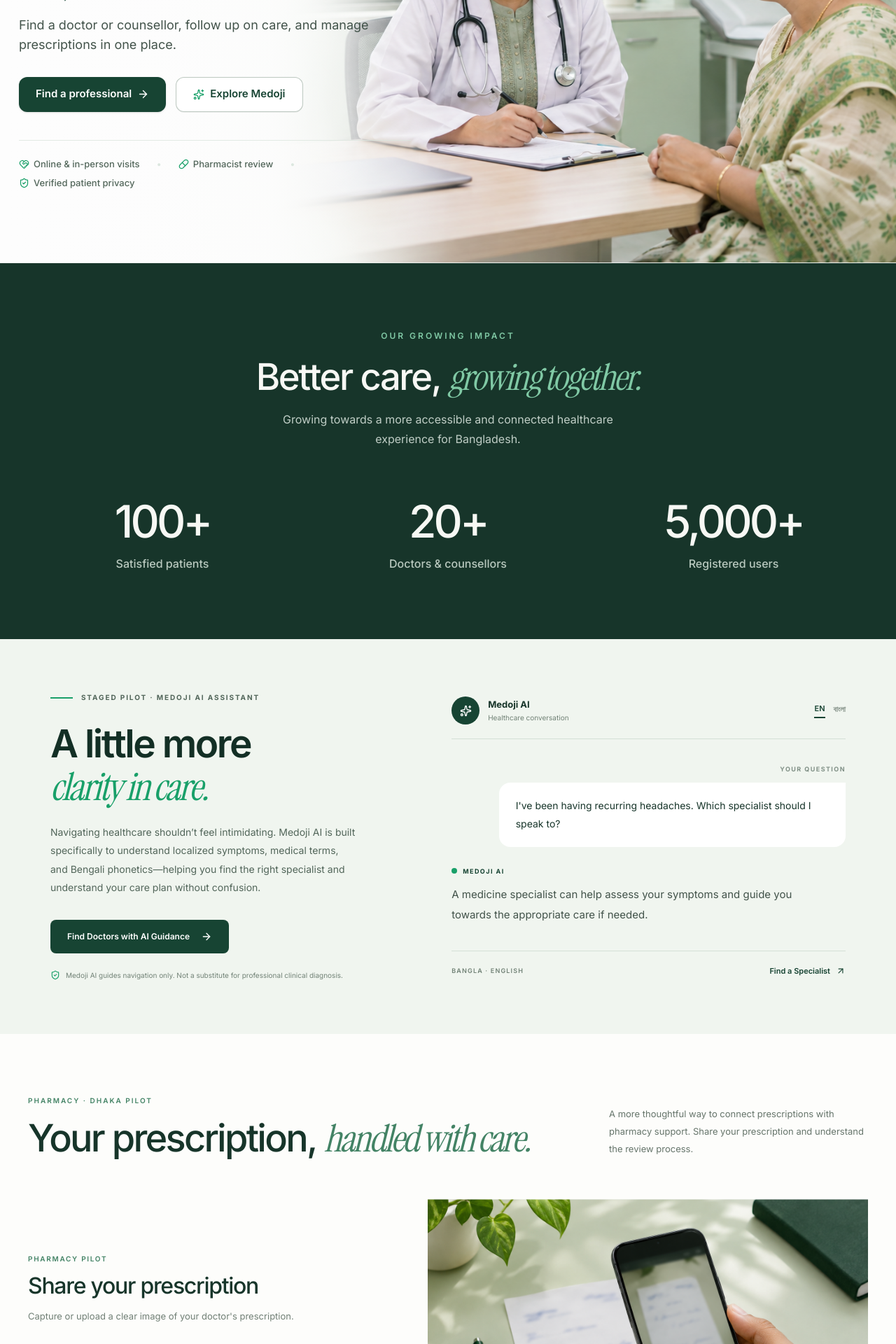
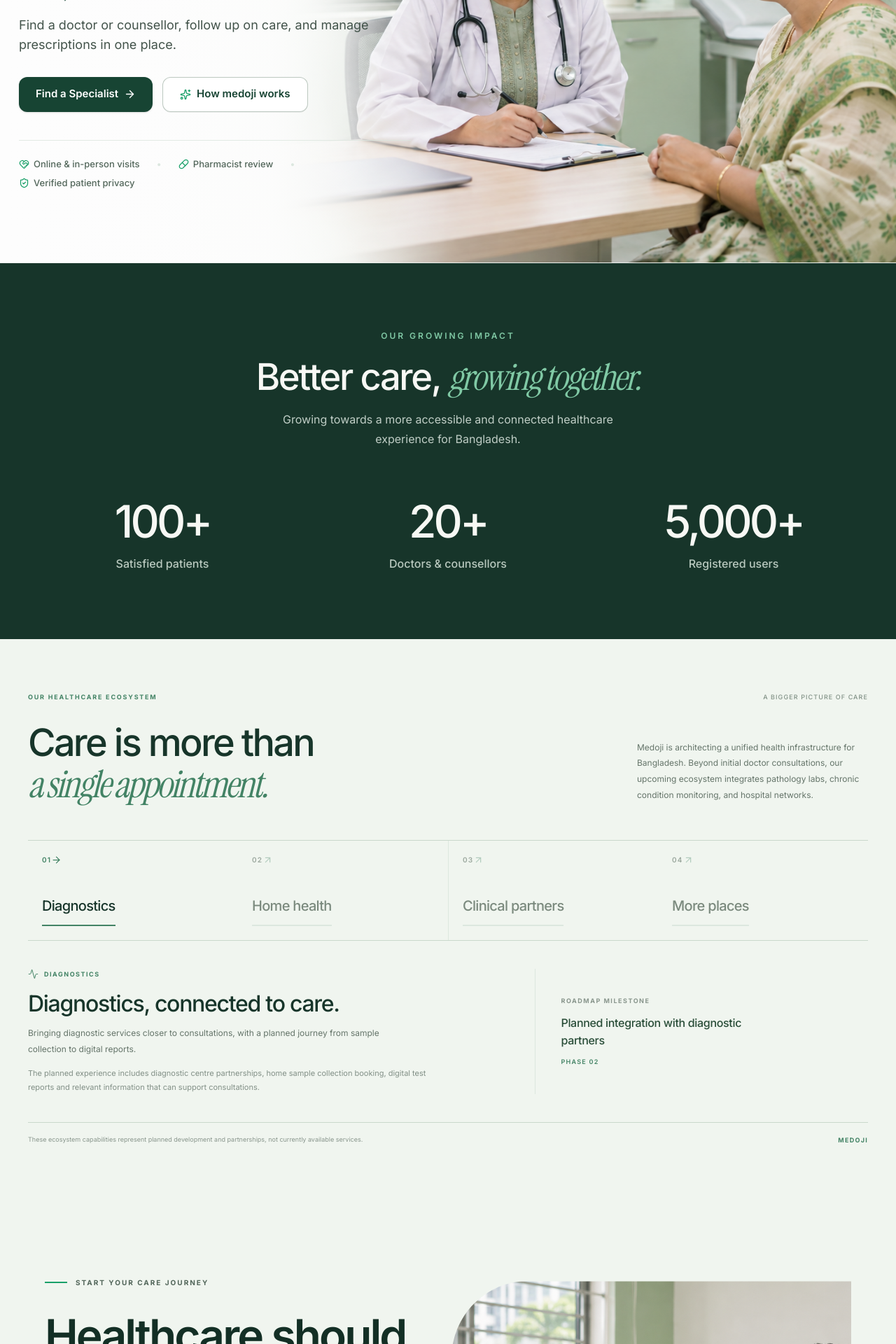
Before and after one commit to Samincode01/medoji, a Next.js app: page / in a window 1280 px wide. Shown: the part 420-2340 px from the top of the page at 70% size. Built offline with nearby package versions, Linux system fonts and the light colour scheme.

Commit message:
updated hero section

```diff
--- a/src/app/page.js
+++ b/src/app/page.js
@@ -9,9 +9,7 @@ export default function Home() {
   return (
     <div className="flex flex-col w-full">
       <Hero />
-      <ImpactSection></ImpactSection>
-      <AIToolsSection />
-      <PharmacySection />
+  <ImpactSection></ImpactSection>
       <EcosystemSection />
       <FinalCTA />
     </div>
--- a/src/i18n/translations.js
+++ b/src/i18n/translations.js
@@ -24,8 +24,8 @@ export const translations = {
       banglaTagline: "চিকিৎসা, কাউন্সেলিং ও ফলোআপ—সব এক জায়গায়।",
       description:
         "Find a doctor or counsellor, follow up on care, and manage prescriptions in one place.",
-      primaryCta: "Find a professional",
-      secondaryCta: "Explore Medoji",
+      primaryCta: "Find a Specialist",
+      secondaryCta: "How medoji works",
       proofVisits: "Online & in-person visits",
       proofPharmacy: "Pharmacist review",
       proofPrivacy: "Verified patient privacy",
```
